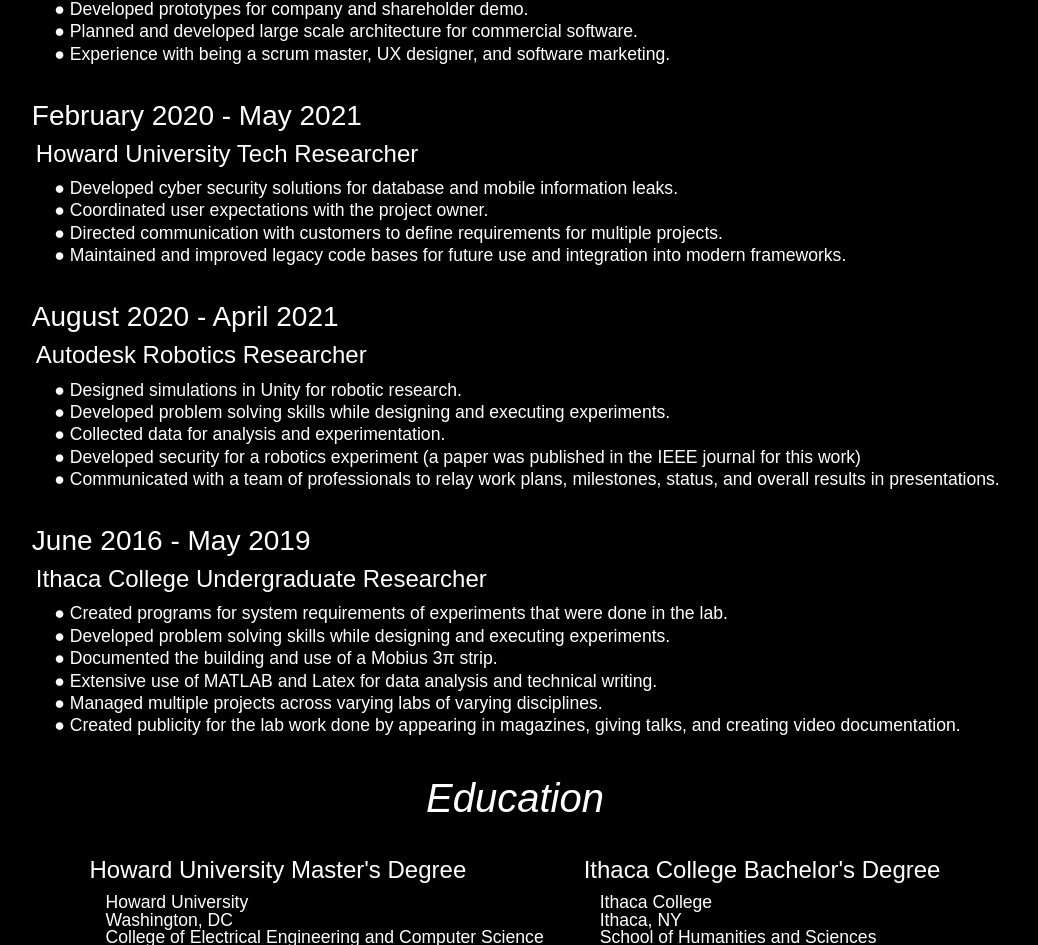
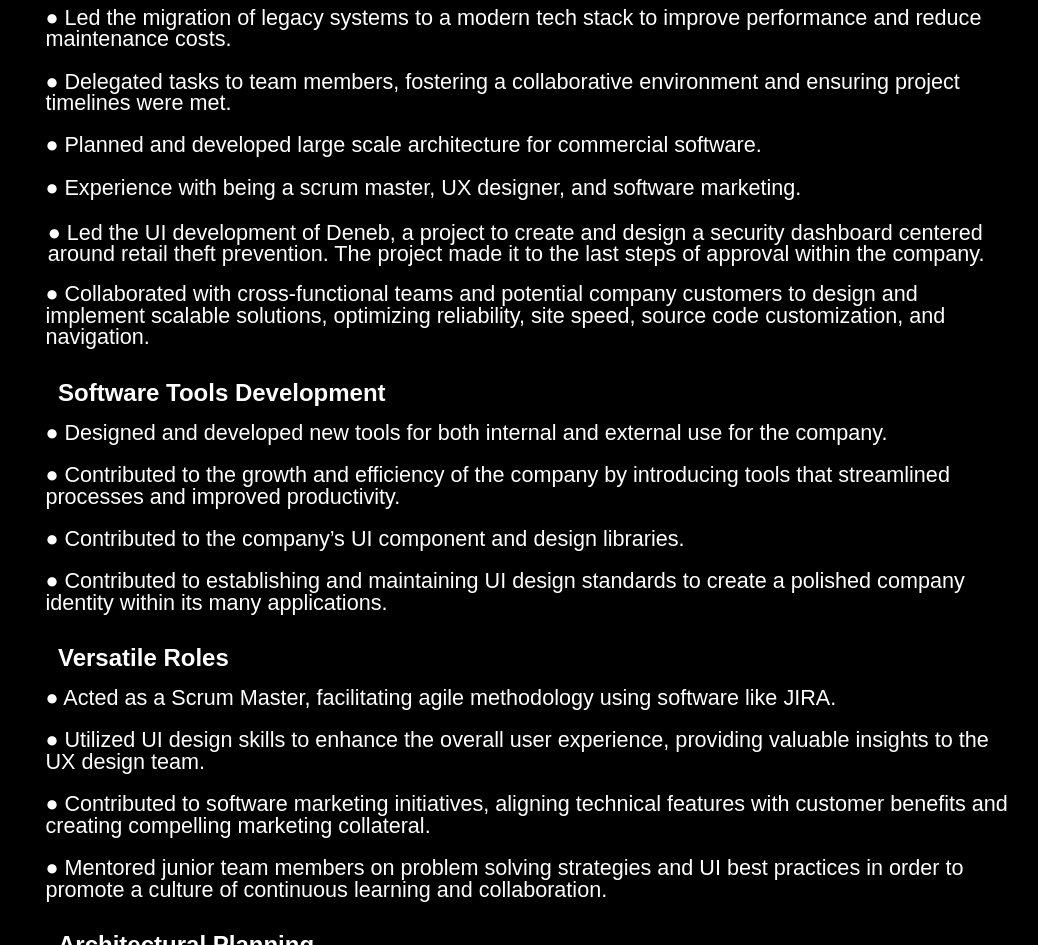
Before and after one commit to joshuahector86/professional_site_2023, a React (Vite) app: page / in a window 1280 px wide. Shown: the part 1855-2800 px from the top of the page, without its empty margins (125-1163 px from the left). Built offline with nearby package versions, Linux system fonts and the light colour scheme.

Commit message:
making changes to experience section

```diff
--- a/src/Components/Experience/Experience.jsx
+++ b/src/Components/Experience/Experience.jsx
@@ -1,11 +1,9 @@
 import "./Experience.scss";
 import {
-  UndergraduateResearcherContent,
-  RoboticsResearcher,
   CiscoSoftwareEngineer,
   MastersDegree,
   BachelorsDegree,
-  HowardTechResearcher,
+  RoboticsAndSyberSecurityEngineer,
 } from "../Experience/ExperienceContent/ExperienceContent";
 
 function Experience() {
@@ -19,14 +17,7 @@
             <CiscoSoftwareEngineer />
           </div>
           <div className="experience-tab">
-            <HowardTechResearcher />
-          </div>
-          <div className="experience-tab">
-            <RoboticsResearcher />
-          </div>
-
-          <div className="experience-tab">
-            <UndergraduateResearcherContent />
+            <RoboticsAndSyberSecurityEngineer />
           </div>
         </div>
         <div className="experience-sub-title2">Education</div>
--- a/src/Components/Experience/ExperienceContent/ExperienceContent.jsx
+++ b/src/Components/Experience/ExperienceContent/ExperienceContent.jsx
@@ -1,63 +1,4 @@
 import "./ExperienceContent.scss";
-
-function UndergraduateResearcherContent() {
-  return (
-    <div className="experience-content-container">
-      <div className="time-worked">June 2016 - May 2019</div>
-      <div className="bullet-points-title">
-        Ithaca College Undergraduate Researcher
-      </div>
-      <div className="bullet-points">
-        <p>
-          ● Created programs for system requirements of experiments that were
-          done in the lab.
-        </p>
-        <p>
-          ● Developed problem solving skills while designing and executing
-          experiments.
-        </p>
-        <p>● Documented the building and use of a Mobius 3π strip.</p>
-        <p>
-          ● Extensive use of MATLAB and Latex for data analysis and technical
-          writing.
-        </p>
-        <p>
-          ● Managed multiple projects across varying labs of varying
-          disciplines.
-        </p>
-        <p>
-          ● Created publicity for the lab work done by appearing in magazines,
-          giving talks, and creating video documentation.
-        </p>
-      </div>
-    </div>
-  );
-}
-
-function RoboticsResearcher() {
-  return (
-    <div className="experience-content-container">
-      <div className="time-worked">August 2020 - April 2021</div>
-      <div className="bullet-points-title">Autodesk Robotics Researcher</div>
-      <div className="bullet-points">
-        <p>● Designed simulations in Unity for robotic research.</p>
-        <p>
-          ● Developed problem solving skills while designing and executing
-          experiments.
-        </p>
-        <p>● Collected data for analysis and experimentation.</p>
-        <p>
-          ● Developed security for a robotics experiment (a paper was published
-          in the IEEE journal for this work)
-        </p>
-        <p>
-          ● Communicated with a team of professionals to relay work plans,
-          milestones, status, and overall results in presentations.
-        </p>
-      </div>
-    </div>
-  );
-}
 
 function CiscoSoftwareEngineer() {
   return (
@@ -65,11 +6,19 @@
       <div className="time-worked">July 2021 - Present</div>
       <div className="bullet-points-title">Cisco Software Engineer</div>
       <div className="bullet-points">
-        <p>● Software engineer with Cisco’s Innovation sector.</p>
-        <p>● Lead Engineer for UI development of multiple projects.</p>
-        <p>● Creation of new software tools for internal and external use.</p>
-        <p>● Developed SaaS products, and maintained code bases for them.</p>
-        <p>● Developed prototypes for company and shareholder demo.</p>
+        <h3>Lead Engineer for UI Development</h3>
+        <p>
+          ● Spearheaded the development of various UI projects, creating
+          impactful and user-friendly designs.
+        </p>
+        <p>
+          ● Led the migration of legacy systems to a modern tech stack to
+          improve performance and reduce maintenance costs.
+        </p>
+        <p>
+          ● Delegated tasks to team members, fostering a collaborative
+          environment and ensuring project timelines were met.
+        </p>
         <p>
           ● Planned and developed large scale architecture for commercial
           software.
@@ -78,11 +27,68 @@
           ● Experience with being a scrum master, UX designer, and software
           marketing.
         </p>
+        <p>
+          <p>
+            ● Led the UI development of Deneb, a project to create and design a
+            security dashboard centered around retail theft prevention. The
+            project made it to the last steps of approval within the company.
+          </p>
+          ● Collaborated with cross-functional teams and potential company
+          customers to design and implement scalable solutions, optimizing
+          reliability, site speed, source code customization, and navigation.
+        </p>
+
+        <h3>Software Tools Development</h3>
+        <p>
+          ● Designed and developed new tools for both internal and external use
+          for the company.
+        </p>
+        <p>
+          ● Contributed to the growth and efficiency of the company by
+          introducing tools that streamlined processes and improved
+          productivity.
+        </p>
+        <p>● Contributed to the company’s UI component and design libraries.</p>
+        <p>
+          ● Contributed to establishing and maintaining UI design standards to
+          create a polished company identity within its many applications.
+        </p>
+
+        <h3>Versatile Roles</h3>
+        <p>
+          ● Acted as a Scrum Master, facilitating agile methodology using
+          software like JIRA.
+        </p>
+        <p>
+          ● Utilized UI design skills to enhance the overall user experience,
+          providing valuable insights to the UX design team.
+        </p>
+        <p>
+          ● Contributed to software marketing initiatives, aligning technical
+          features with customer benefits and creating compelling marketing
+          collateral.
+        </p>
+        <p>
+          ● Mentored junior team members on problem solving strategies and UI
+          best practices in order to promote a culture of continuous learning
+          and collaboration.
+        </p>
+
+        <h3>Architectural Planning</h3>
+        <p>
+          ● Planned and executed large-scale architecture for commercial
+          software, ensuring scalability, and maintainability.
+        </p>
+        <p>
+          ● Developed prototypes for company and shareholder demos to showcase
+          the capabilities of the proposed solutions.
+        </p>
       </div>
     </div>
   );
 }
-function HowardTechResearcher() {
+
+function RoboticsAndSyberSecurityEngineer() {
   return (
     <div className="experience-content-container">
       <div className="time-worked">February 2020 - May 2021</div>
@@ -90,18 +96,26 @@
         Howard University Tech Researcher
       </div>
       <div className="bullet-points">
+        <h3>Published Research</h3>
         <p>
-          ● Developed cyber security solutions for database and mobile
-          information leaks.
+          ● First Author of published work in the IEEE Journal, contributing to
+          advancements in cyber security measures for robotic systems.
         </p>
-        <p>● Coordinated user expectations with the project owner.</p>
+
+        <h3>Simulation Design</h3>
         <p>
-          ● Directed communication with customers to define requirements for
-          multiple projects.
+          ● Designed testable simulations in the Unity game engine for robotics
+          research, enabling comprehensive experimentation and analysis.
+        </p>
+
+        <h3>Security Engineering</h3>
+        <p>
+          ● Developed and implemented security measures for robotic systems,
+          ensuring the integrity and safety of the machinery.
         </p>
         <p>
-          ● Maintained and improved legacy code bases for future use and
-          integration into modern frameworks.
+          ● Implemented security measures for software systems at Howard
+          University, enhancing overall cybersecurity.
         </p>
       </div>
     </div>
@@ -143,10 +157,8 @@
 }
 
 export {
-  UndergraduateResearcherContent,
-  RoboticsResearcher,
   CiscoSoftwareEngineer,
-  HowardTechResearcher,
+  RoboticsAndSyberSecurityEngineer,
   MastersDegree,
   BachelorsDegree,
 };
--- a/src/Components/Experience/ExperienceContent/ExperienceContent.scss
+++ b/src/Components/Experience/ExperienceContent/ExperienceContent.scss
@@ -9,9 +9,18 @@
     padding: 0.5rem;
   }
   .bullet-points {
-    font-size: 1.5rem;
     padding-top: 0.25rem;
+    padding-bottom: 1rem;
     padding-left: 1.5rem;
+
+    p {
+      margin-bottom: 1rem;
+      font-size: 1.35rem;
+    }
+
+    h3 {
+      font-size: 1.5rem;
+    }
   }
 }
 
--- a/src/Components/Header/Header.jsx
+++ b/src/Components/Header/Header.jsx
@@ -6,7 +6,7 @@
   return (
     <div id="home" className="header ">
       <img src={logo} alt="logo enlarged" />
-      <div className="dancing-dev-title">The Dancing Developer</div>
+      <div className="dancing-dev-title">Dimitri Hector</div>
     </div>
   );
 }
```
